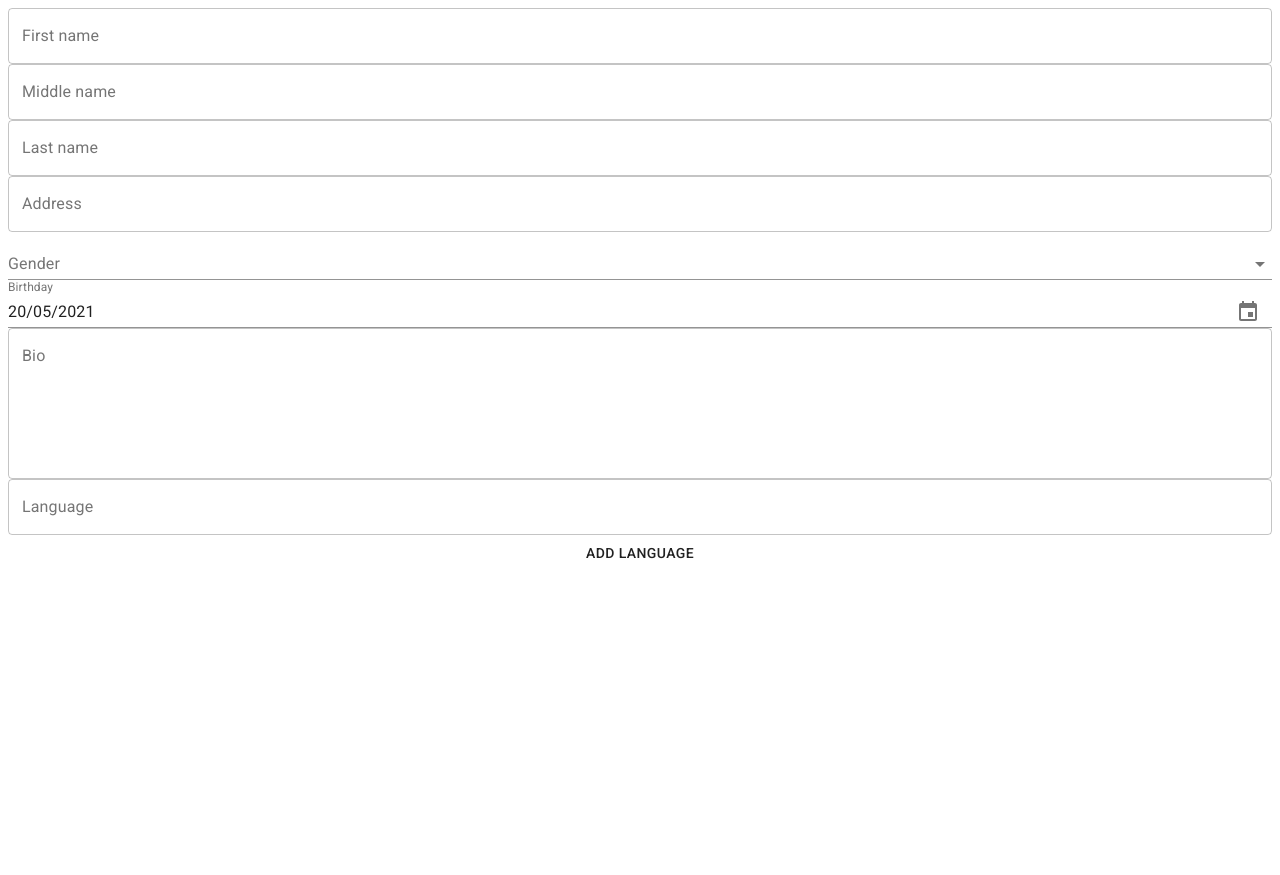
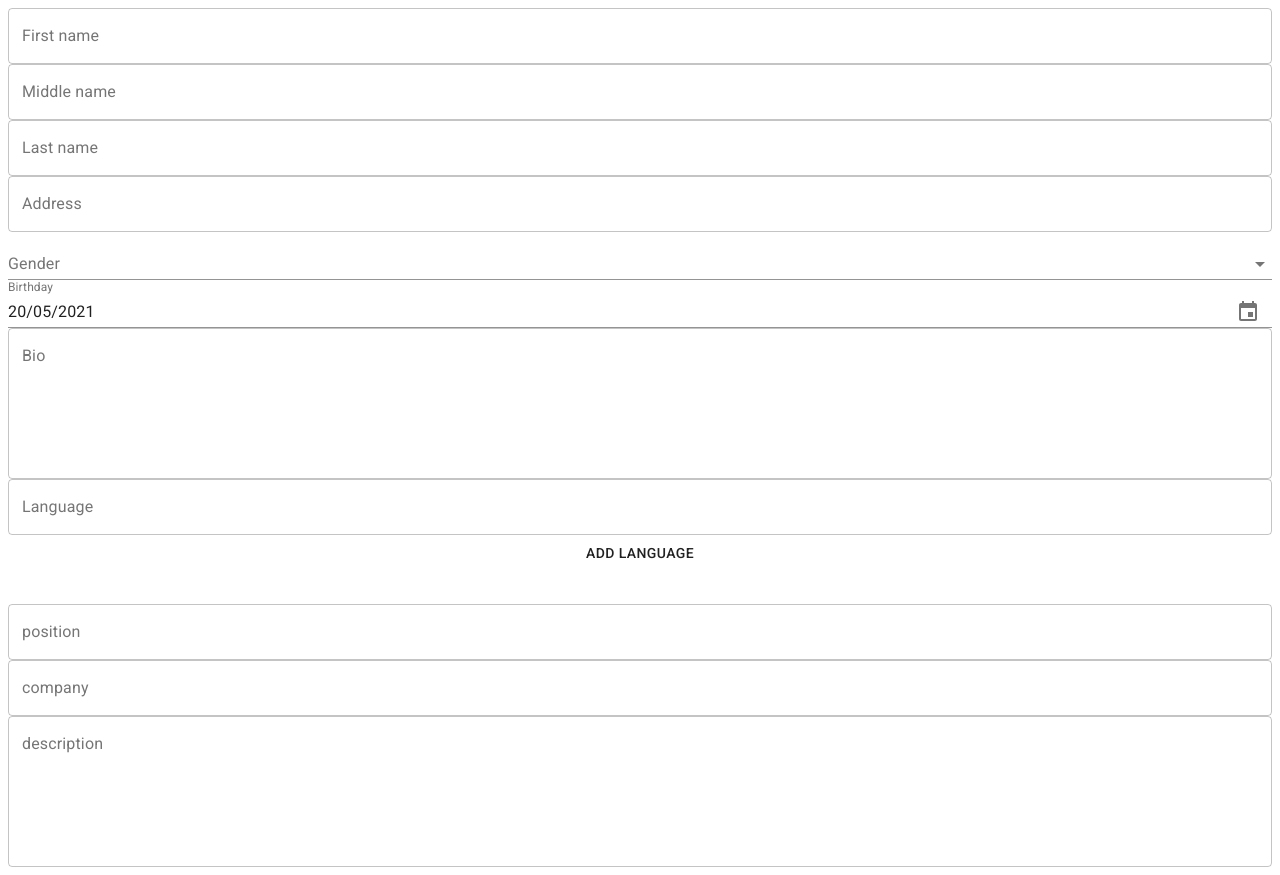
Before and after one commit to habib-chawki/social-app-front, a React (Create React App) app: page /profile-form in a window 1280 px wide. Before the commit the page ends 800 px from the top, so only its background shows below. Built offline with nearby package versions, Linux system fonts and the light colour scheme.

Commit message:
Add experience form

```diff
--- a/src/components/custom/ProfileForm.jsx
+++ b/src/components/custom/ProfileForm.jsx
@@ -105,6 +105,17 @@ function ProfileForm() {
                   ></Chip>
                ))}
             </Paper>
+
+            <Box display="flex" flexDirection="column">
+               <TextField label="position" variant="outlined" />
+               <TextField label="company" variant="outlined" />
+               <TextField
+                  label="description"
+                  multiline
+                  rows={6}
+                  variant="outlined"
+               />
+            </Box>
          </Box>
       </form>
    );
```
